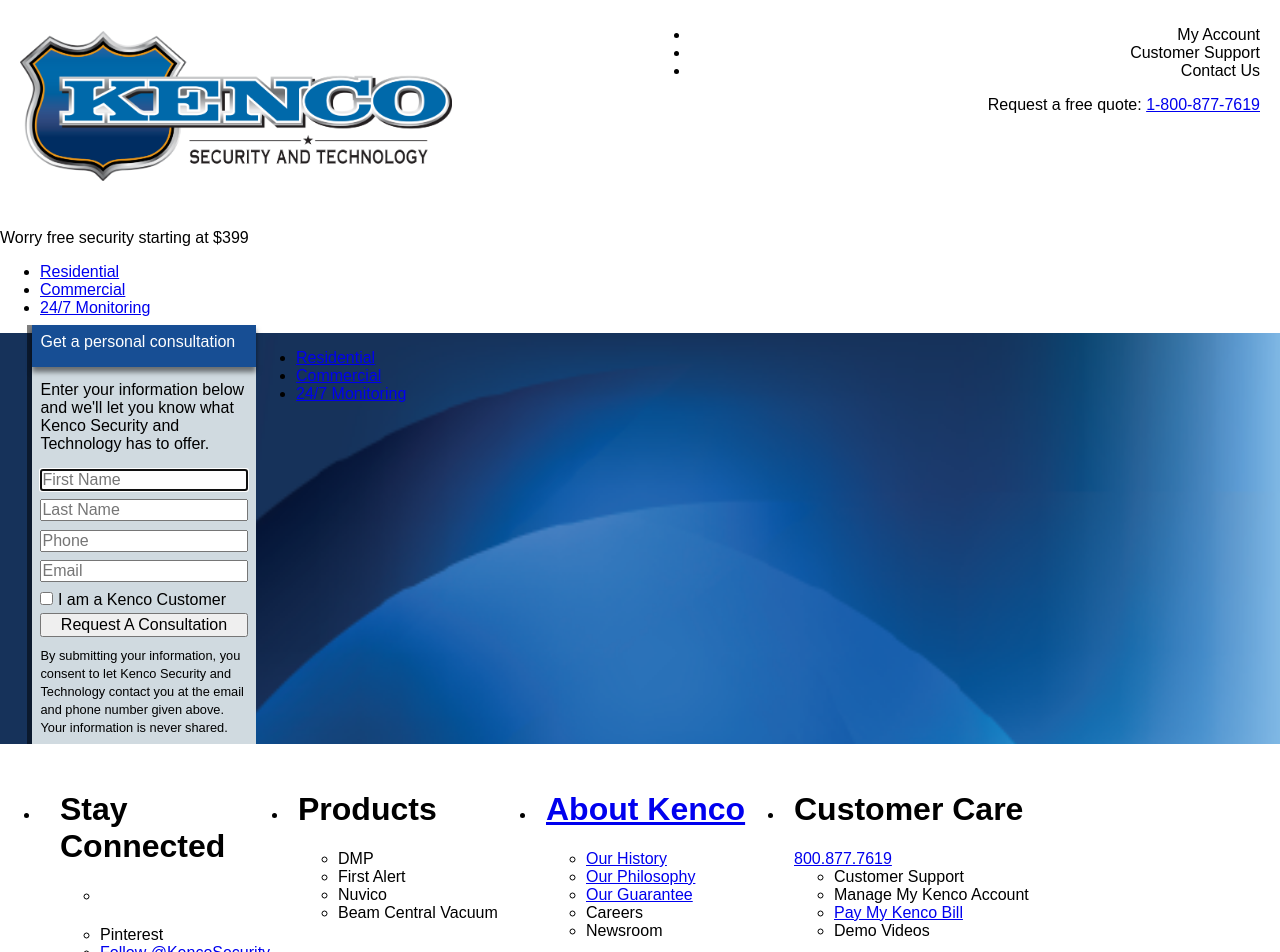
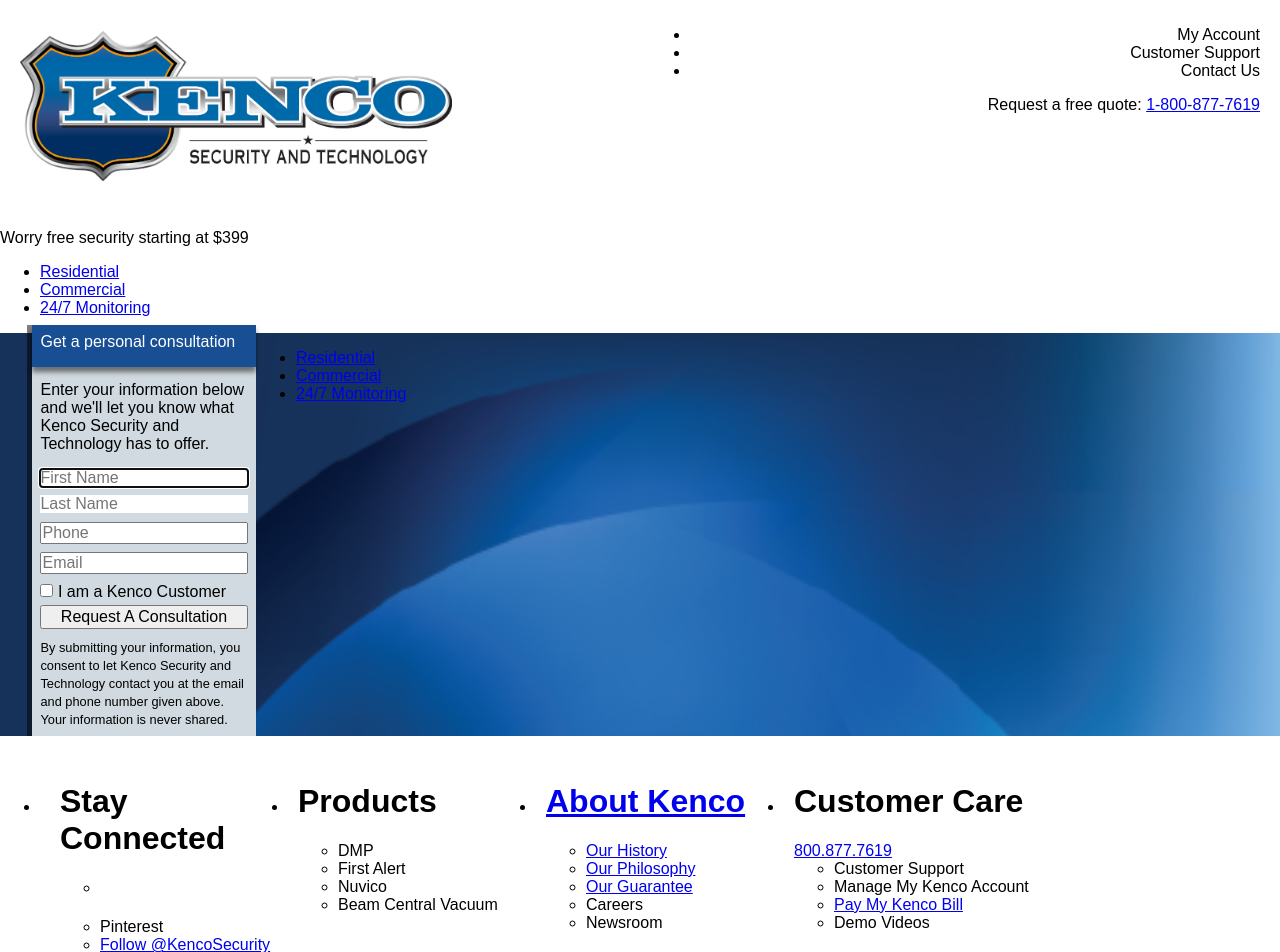
Before and after one commit to Kenco-Enterprises-Inc/kenco-enterprises-inc.github.io, a Jekyll site: the page built from index.html, in a window 1280 px wide. Shown: the top 952 px of the page. Built offline with Jekyll 4.4.1, drawn with Linux system fonts in a browser that asks for light colours; comment, search, counter and statistics services are not loaded.

Commit message:
Modified text input styling to affect inputs without type attribute as well

```diff
--- a/css/kenco.css
+++ b/css/kenco.css
@@ -51,7 +51,7 @@ input {
   margin-bottom: 1ex;
 }
 
-input[type="text"] {
+input[type="text"], input:not([type]) {
   border-width: 0;
   padding: 0 1ex 1em !important;
 }
```
